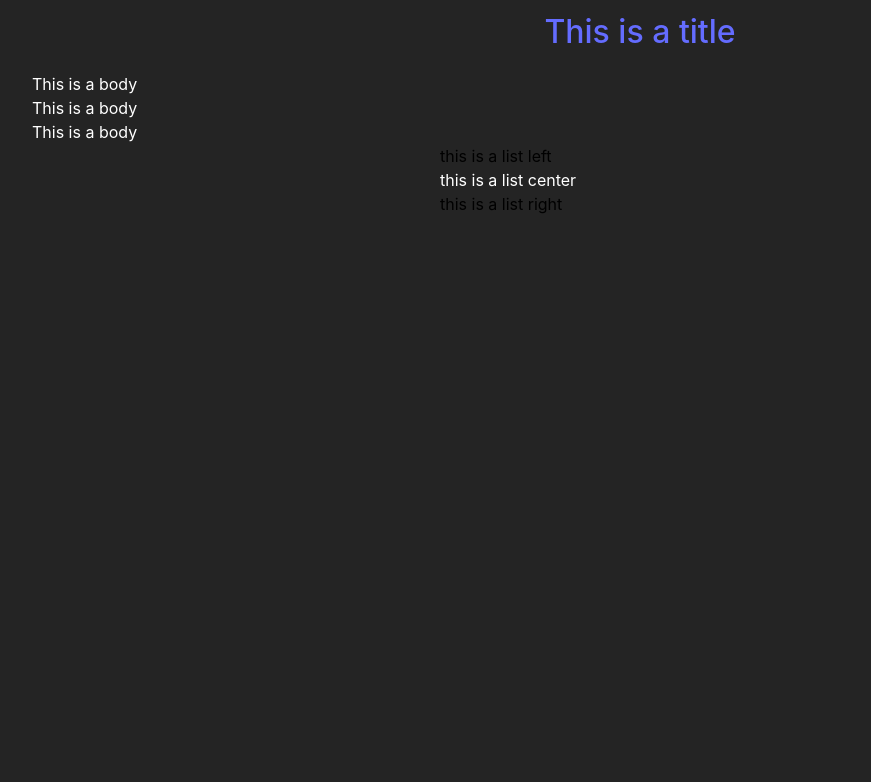
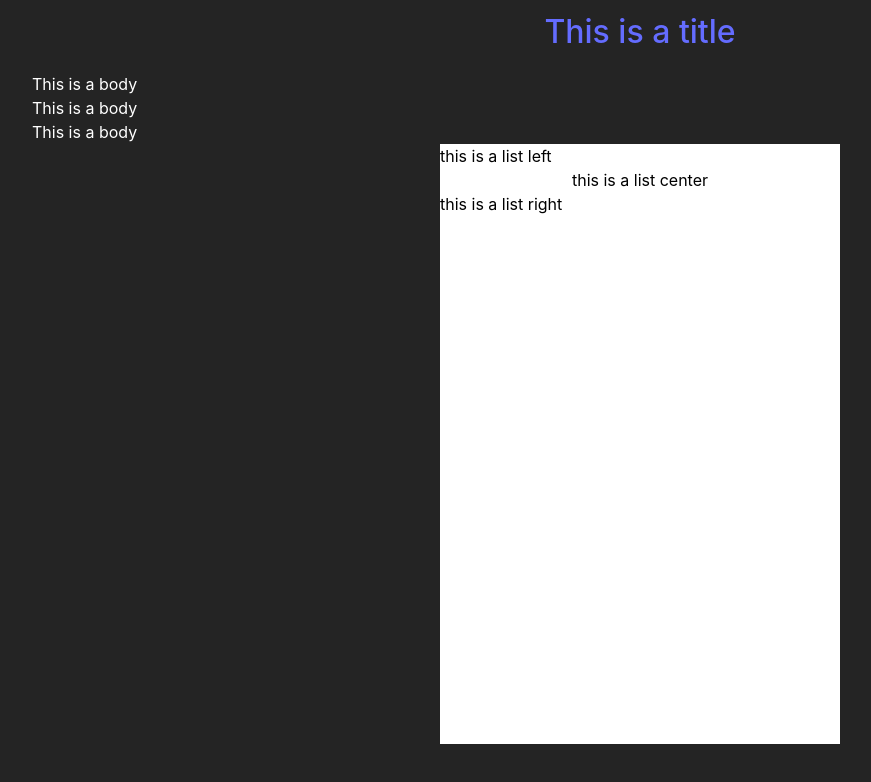
Before and after one commit to inc-cookiebox/test, a React (Vite) app: page / in a window 1280 px wide. Shown: the top 782 px of the page, without its empty margins (0-871 px from the left). Built offline with nearby package versions, Linux system fonts and the light colour scheme.

Commit message:
test: update colors - CookieBox

```diff
--- a/src/App.css
+++ b/src/App.css
@@ -22,16 +22,15 @@
   display: flex;
   justify-content: center;
 }
-.box {
-  width: 400px;
+.box { width: 400px;
   height: 600px;
-}
+  background-color: #ffffff; }
 .left { text-align: left;
   color: #000000; }
 .right { text-align: left;
   color: #000000; }
-.center { text-align: left;
-  color: #ffffff; }
+.center { text-align: center;
+  color: #000000; }
 a {
   font-weight: 500;
   color: #646cff;
```
